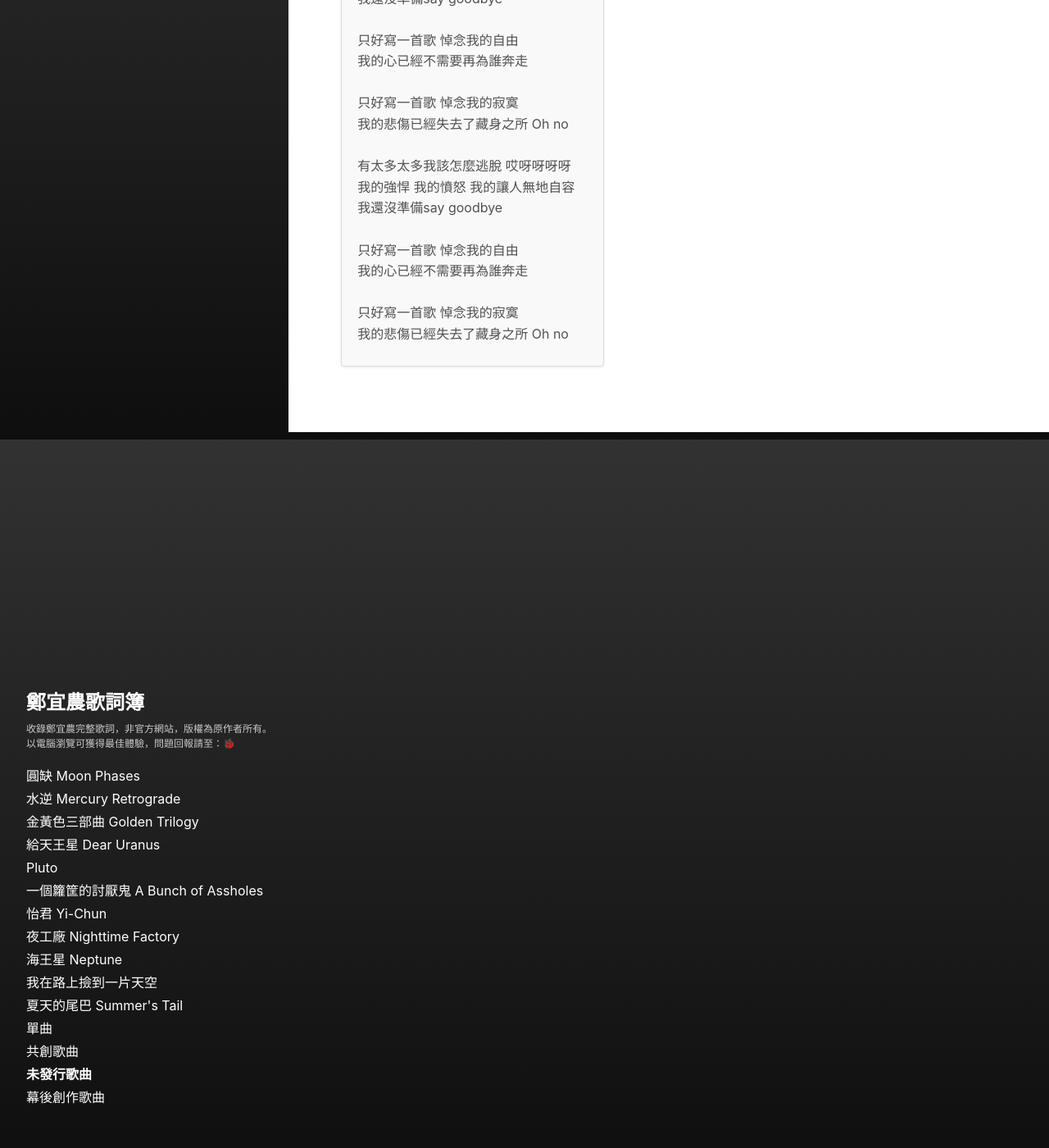
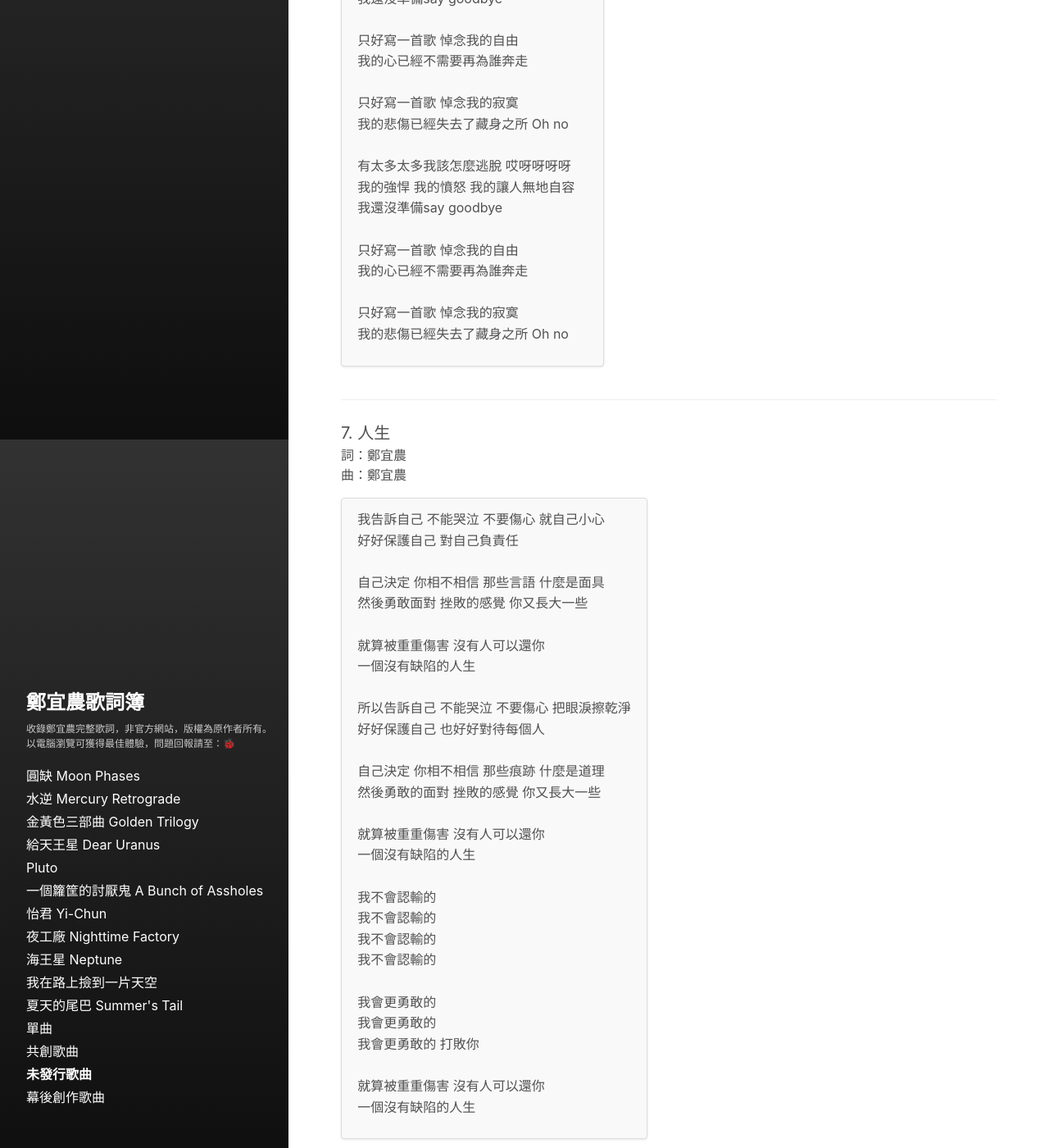
Before and after one commit to ennocheng/lyrics, a Jekyll site: the page built from _albums/demo.md, in a window 1280 px wide and 1400 px high, scrolled down 4864 px. Shown: the whole window at 82% size. Built offline with Jekyll 4.4.1, drawn with Linux system fonts in a browser that asks for light colours.

Commit message:
one song added

```diff
--- a/_data/albums/demo.yml
+++ b/_data/albums/demo.yml
@@ -221,3 +221,39 @@ songs:
 
         只好寫一首歌 悼念我的寂寞
         我的悲傷已經失去了藏身之所 Oh no
+
+  - title: 人生
+    lyricist: 鄭宜農
+    composer: 鄭宜農
+    default_language: zh
+    lyrics:
+      zh: |
+        我告訴自己 不能哭泣 不要傷心 就自己小心
+        好好保護自己 對自己負責任
+
+        自己決定 你相不相信 那些言語 什麼是面具
+        然後勇敢面對 挫敗的感覺 你又長大一些
+
+        就算被重重傷害 沒有人可以還你
+        一個沒有缺陷的人生
+
+        所以告訴自己 不能哭泣 不要傷心 把眼淚擦乾淨
+        好好保護自己 也好好對待每個人
+
+        自己決定 你相不相信 那些痕跡 什麼是道理
+        然後勇敢的面對 挫敗的感覺 你又長大一些
+
+        就算被重重傷害 沒有人可以還你
+        一個沒有缺陷的人生
+
+        我不會認輸的
+        我不會認輸的
+        我不會認輸的
+        我不會認輸的
+
+        我會更勇敢的
+        我會更勇敢的
+        我會更勇敢的 打敗你
+
+        就算被重重傷害 沒有人可以還你
+        一個沒有缺陷的人生
```
